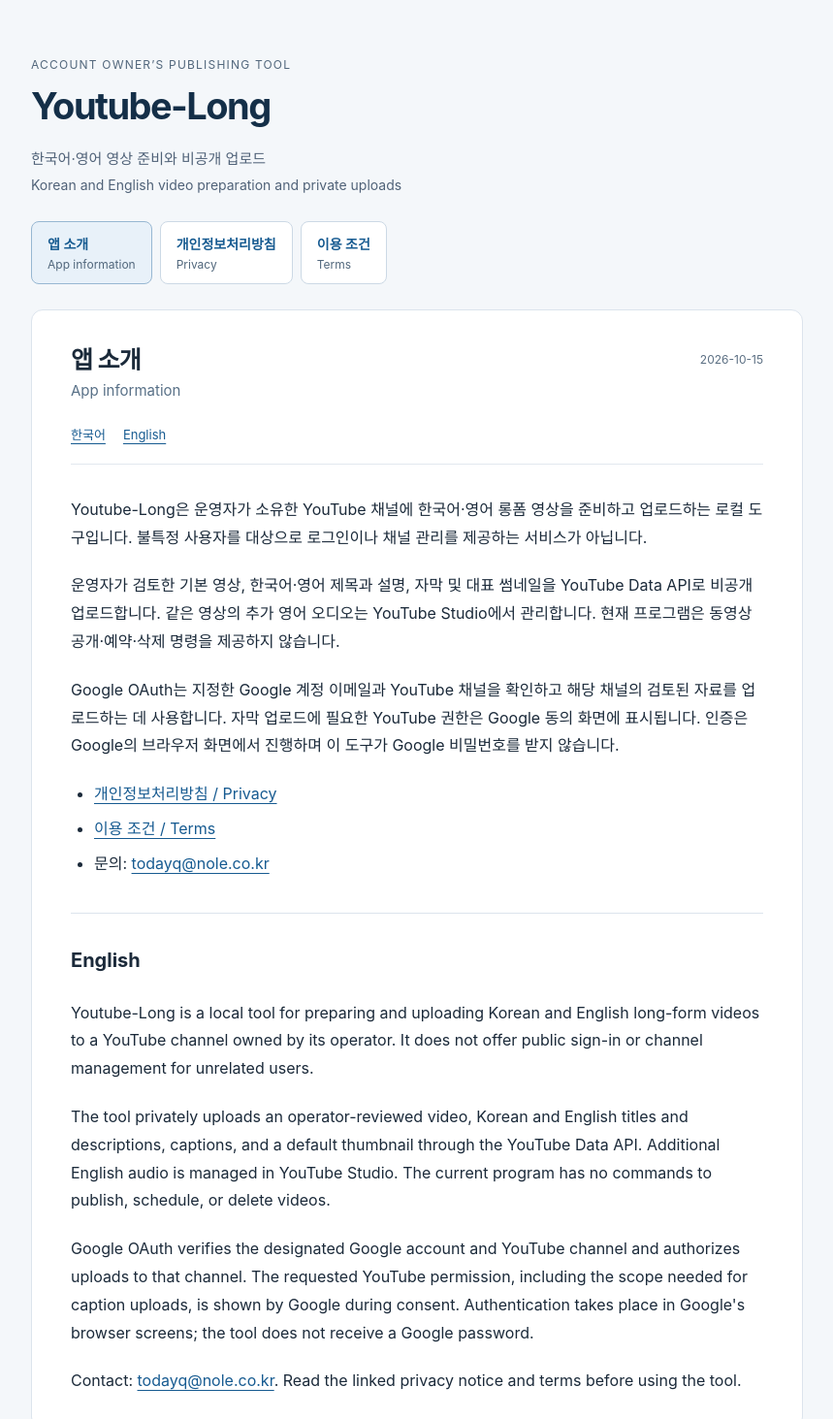
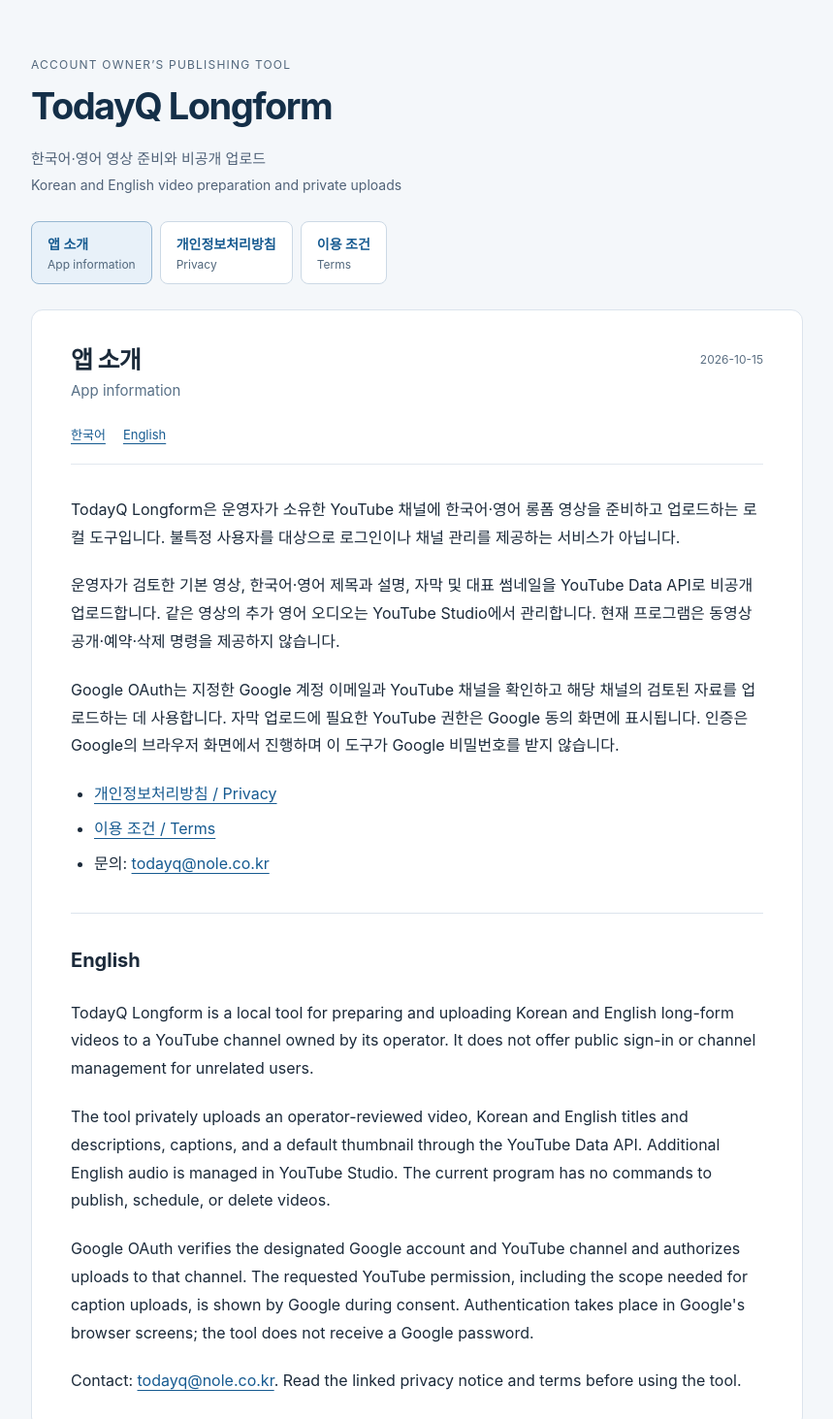
Before and after one commit to jinyounghub/todayq-longform-policy, a plain HTML site: page index.html in a window 1280 px wide. Shown: the top 1463 px of the page at 97% size, without its empty margins (210-1069 px from the left). Drawn offline with Linux system fonts and the light colour scheme.

Commit message:
Align OAuth app display name with Google branding requirements

```diff
--- a/index.html
+++ b/index.html
@@ -3,9 +3,9 @@
 <head>
   <meta charset="utf-8">
   <meta name="viewport" content="width=device-width,initial-scale=1">
-  <meta name="description" content="Youtube-Long 앱 소개, 개인정보처리방침 및 이용 조건. App information, privacy and terms.">
+  <meta name="description" content="TodayQ Longform 앱 소개, 개인정보처리방침 및 이용 조건. App information, privacy and terms.">
   <meta http-equiv="Content-Security-Policy" content="default-src 'none'; style-src 'self'; base-uri 'none'; form-action 'none'">
-  <title>Youtube-Long · 앱 소개 / App information</title>
+  <title>TodayQ Longform · 앱 소개 / App information</title>
   <link rel="stylesheet" href="styles.css">
 </head>
 <body>
@@ -13,7 +13,7 @@
   <div class="page">
     <header>
       <p class="eyebrow" lang="en">Account owner’s publishing tool</p>
-      <a class="brand" href="index.html">Youtube-Long</a>
+      <a class="brand" href="index.html">TodayQ Longform</a>
       <p class="intro">한국어·영어 영상 준비와 비공개 업로드<br><span lang="en">Korean and English video preparation and private uploads</span></p>
       <nav aria-label="문서 / Documents"><a href="index.html" aria-current="page">앱 소개<span lang="en">App information</span></a>
 <a href="privacy.html">개인정보처리방침<span lang="en">Privacy</span></a>
@@ -22,7 +22,7 @@
     <main id="content">
       <div class="document-heading"><h1>앱 소개<span lang="en">App information</span></h1><p class="date">2026-10-15</p></div>
       <div class="language-nav"><a href="#korean" lang="ko">한국어</a><a href="#english" lang="en">English</a></div>
-      <section id="korean" lang="ko" aria-label="한국어"><p>Youtube-Long은 운영자가 소유한 YouTube 채널에 한국어·영어 롱폼 영상을 준비하고 업로드하는 로컬 도구입니다. 불특정 사용자를 대상으로 로그인이나 채널 관리를 제공하는 서비스가 아닙니다.</p>
+      <section id="korean" lang="ko" aria-label="한국어"><p>TodayQ Longform은 운영자가 소유한 YouTube 채널에 한국어·영어 롱폼 영상을 준비하고 업로드하는 로컬 도구입니다. 불특정 사용자를 대상으로 로그인이나 채널 관리를 제공하는 서비스가 아닙니다.</p>
 <p>운영자가 검토한 기본 영상, 한국어·영어 제목과 설명, 자막 및 대표 썸네일을 YouTube Data API로 비공개 업로드합니다. 같은 영상의 추가 영어 오디오는 YouTube Studio에서 관리합니다. 현재 프로그램은 동영상 공개·예약·삭제 명령을 제공하지 않습니다.</p>
 <p>Google OAuth는 지정한 Google 계정 이메일과 YouTube 채널을 확인하고 해당 채널의 검토된 자료를 업로드하는 데 사용합니다. 자막 업로드에 필요한 YouTube 권한은 Google 동의 화면에 표시됩니다. 인증은 Google의 브라우저 화면에서 진행하며 이 도구가 Google 비밀번호를 받지 않습니다.</p>
 <ul>
@@ -31,7 +31,7 @@
 <li>문의: <a href="mailto:todayq@nole.co.kr">todayq@nole.co.kr</a></li>
 </ul>
 </section>
-      <section id="english" lang="en" aria-label="English"><h2>English</h2><p>Youtube-Long is a local tool for preparing and uploading Korean and English long-form videos to a YouTube channel owned by its operator. It does not offer public sign-in or channel management for unrelated users.</p>
+      <section id="english" lang="en" aria-label="English"><h2>English</h2><p>TodayQ Longform is a local tool for preparing and uploading Korean and English long-form videos to a YouTube channel owned by its operator. It does not offer public sign-in or channel management for unrelated users.</p>
 <p>The tool privately uploads an operator-reviewed video, Korean and English titles and descriptions, captions, and a default thumbnail through the YouTube Data API. Additional English audio is managed in YouTube Studio. The current program has no commands to publish, schedule, or delete videos.</p>
 <p>Google OAuth verifies the designated Google account and YouTube channel and authorizes uploads to that channel. The requested YouTube permission, including the scope needed for caption uploads, is shown by Google during consent. Authentication takes place in Google&#39;s browser screens; the tool does not receive a Google password.</p>
 <p>Contact: <a href="mailto:todayq@nole.co.kr">todayq@nole.co.kr</a>. Read the linked privacy notice and terms before using the tool.</p>
```
Also changed, not shown: privacy.html (+3 -3 lines), terms.html (+3 -3 lines).
